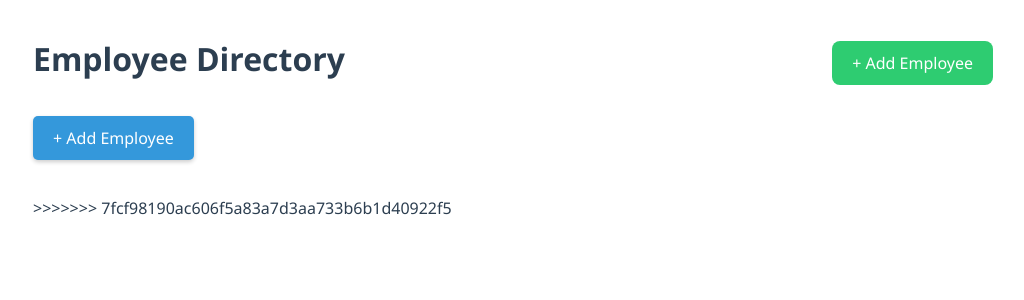
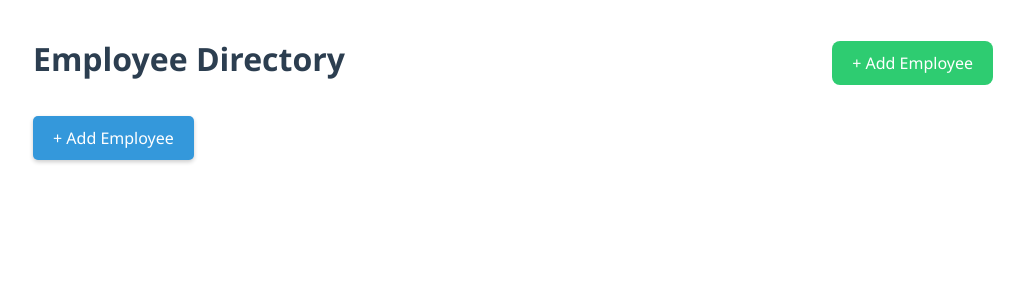
Before and after one commit to shubham637/Employee_CRUD_Intern, a Django app: page / in a window 1280 px wide. Shown: the top 300 px of the page, without its empty margins (127-1151 px from the left). Run offline with Django 4.2, Linux system fonts and the light colour scheme; data that the repository does not hold is empty; parts of the project's set-up code (start-up, migrations or seed data) failed here and were passed over.

Commit message:
change list

```diff
--- a/Templates/employee_list.html
+++ b/Templates/employee_list.html
@@ -35,6 +35,5 @@
             </li>
         {% endfor %}
     </ul>
->>>>>>> 7fcf98190ac606f5a83a7d3aa733b6b1d40922f5
 </div>
 {% endblock %}
```
